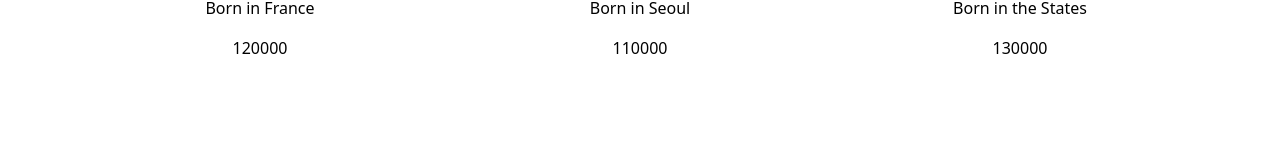
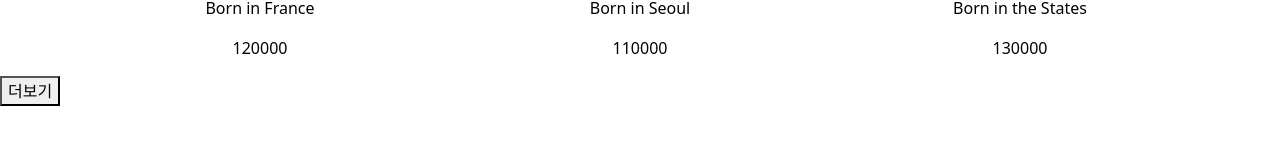
Before and after one commit to wkdwhdghks/shoppingmall, a React (Create React App) app: page / in a window 1280 px wide. Shown: the part 614-758 px from the top of the page. Built offline with nearby package versions, Linux system fonts and the light colour scheme.

Commit message:
[Feat] axios로 데이터 받아와서 나타내기

```diff
--- a/package.json
+++ b/package.json
@@ -6,6 +6,7 @@
     "@testing-library/jest-dom": "^5.16.5",
     "@testing-library/react": "^13.4.0",
     "@testing-library/user-event": "^13.5.0",
+    "axios": "^1.3.4",
     "bootstrap": "^5.2.3",
     "react": "^18.2.0",
     "react-bootstrap": "^2.7.2",
--- a/src/App.js
+++ b/src/App.js
@@ -4,10 +4,20 @@ import { useState } from "react";
 import Home from "./page/Home";
 import Detail from "./page/Detail";
 import data from "./data.js";
+import axios from "axios";
 import "./App.css";
 
 export default function App() {
   const [shoes] = useState(data);
+  const [axiosData, setAxiosData] = useState([]);
+
+  const handleClick = () => {
+    axios
+      .get("https://codingapple1.github.io/shop/data2.json")
+      .then((result) => {
+        setAxiosData(result.data);
+      });
+  };
 
   return (
     <div>
@@ -28,7 +38,16 @@ export default function App() {
       </Navbar>
 
       <Routes>
-        <Route path="/" element={<Home shoes={shoes} />}></Route>
+        <Route
+          path="/"
+          element={
+            <Home
+              shoes={shoes}
+              axiosData={axiosData}
+              handleClick={handleClick}
+            />
+          }
+        ></Route>
         <Route path="/detail/:id" element={<Detail shoes={shoes} />}></Route>
       </Routes>
     </div>
--- a/src/page/Detail.js
+++ b/src/page/Detail.js
@@ -1,39 +1,11 @@
-import { useEffect, useState } from "react";
 import { useParams } from "react-router-dom";
 
 export default function Detail({ shoes }) {
   const { id } = useParams();
   const findItme = shoes.find((item) => item.id === Number(id));
 
-  const [alert, setAlert] = useState(true);
-  const [text, setText] = useState("");
-  const [warning, setWarning] = useState(false);
-
-  useEffect(() => {
-    setTimeout(() => {
-      setAlert(false);
-    }, 2000);
-  }, []);
-
-  useEffect(() => {
-    setTimeout(() => {
-      setWarning(false);
-    }, 1000);
-  }, [warning]);
-
-  const handleChange = (e) => {
-    if (isNaN(e.target.value)) {
-      setWarning(true);
-    } else {
-      setText(e.target.value);
-    }
-  };
-
   return (
     <div className="container">
-      {warning && <div>경고: 숫자만 입력하세요</div>}
-      <input type="text" value={text} onChange={handleChange}></input>
-      {alert && <div>2초 이내 구매시 할인</div>}
       <div className="row">
         <div className="col-md-6">
           <img
--- a/src/page/Home.js
+++ b/src/page/Home.js
@@ -1,8 +1,11 @@
+import { useState } from "react";
 import { Container, Row, Col } from "react-bootstrap";
 import { Link } from "react-router-dom";
 import Card from "../Components/Card.js";
 
-export default function Home({ shoes }) {
+export default function Home({ shoes, axiosData, handleClick }) {
+  const [hide, setHide] = useState(true);
+
   return (
     <div>
       <div className="main-bg"></div>
@@ -17,6 +20,29 @@ export default function Home({ shoes }) {
           ))}
         </Row>
       </Container>
+
+      <Container className="goods-container">
+        <Row>
+          {axiosData.map((item, index) => (
+            <Col key={index} className="text">
+              <Link to={`/detail/${index}`}>
+                <Card item={item} index={index + 3} />
+              </Link>
+            </Col>
+          ))}
+        </Row>
+      </Container>
+
+      {hide && (
+        <button
+          onClick={() => {
+            handleClick();
+            setHide(false);
+          }}
+        >
+          더보기
+        </button>
+      )}
     </div>
   );
 }
```
Also changed, not shown: 1 other file (tests, documents, lock files or other folders).
